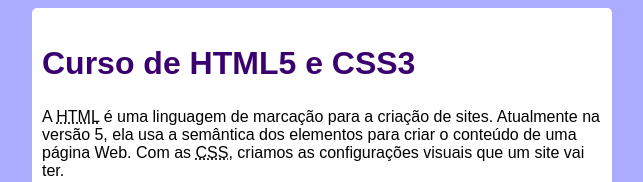
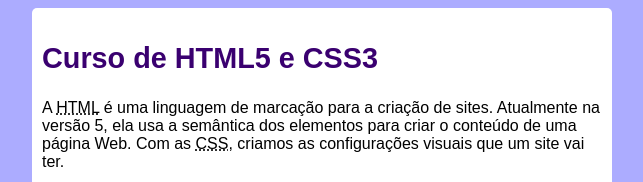
Before and after one commit to jhonatasv/projeto-site, a plain HTML site: page curso-html.html in a window 1280 px wide. Shown: the top 182 px of the page, without its empty margins (318-961 px from the left). Drawn offline with Linux system fonts and the light colour scheme.

Commit message:
correção de h1

```diff
--- a/estilos/html-css-e-javaScript.css
+++ b/estilos/html-css-e-javaScript.css
@@ -16,9 +16,8 @@ main {
 }
 
 h1 {
-    font-size: 2em;
+    font-size: 1.8em;
     color: #3A0070;
-    text-align: justify;
 }
 
 a {
```
